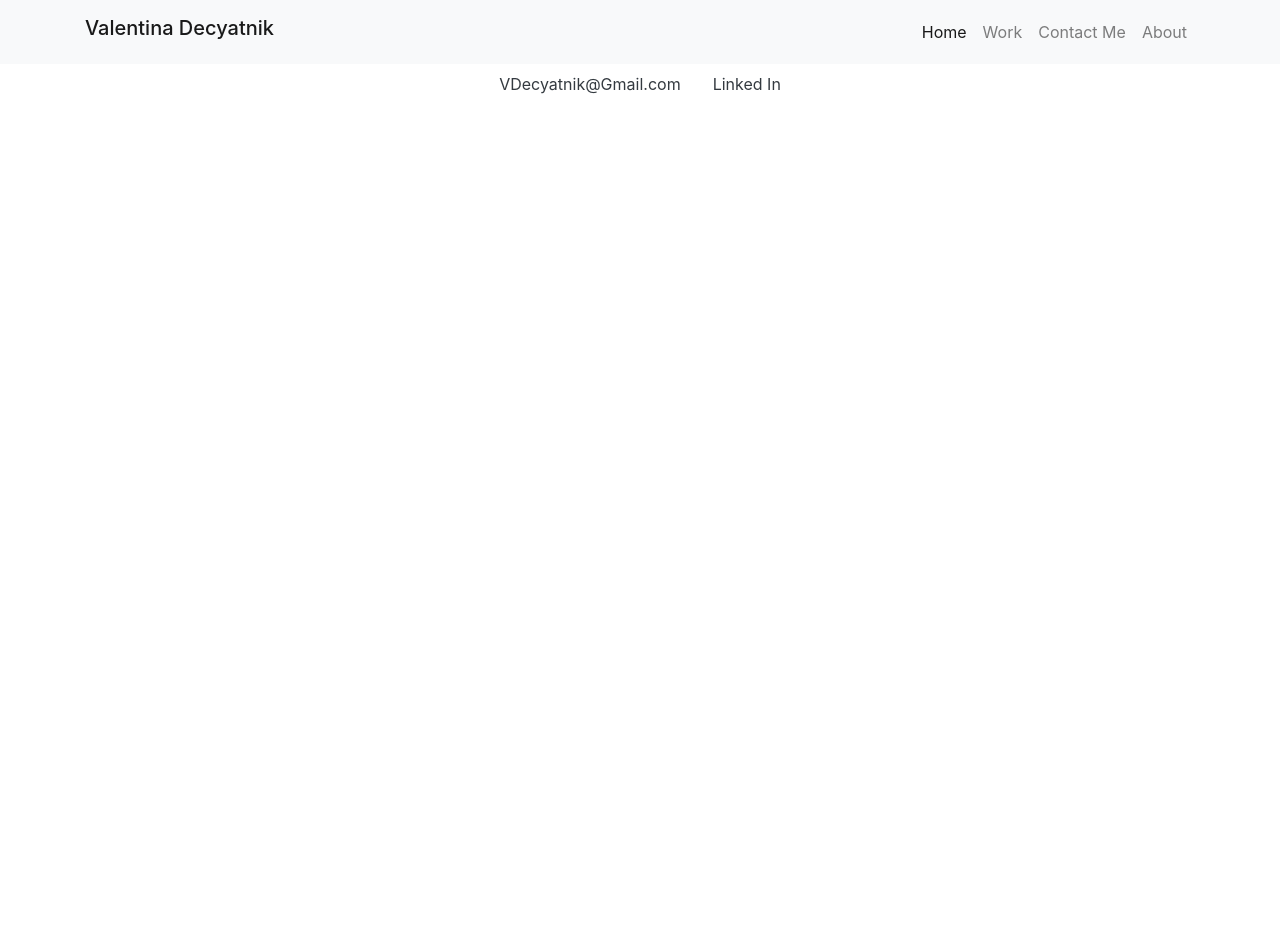
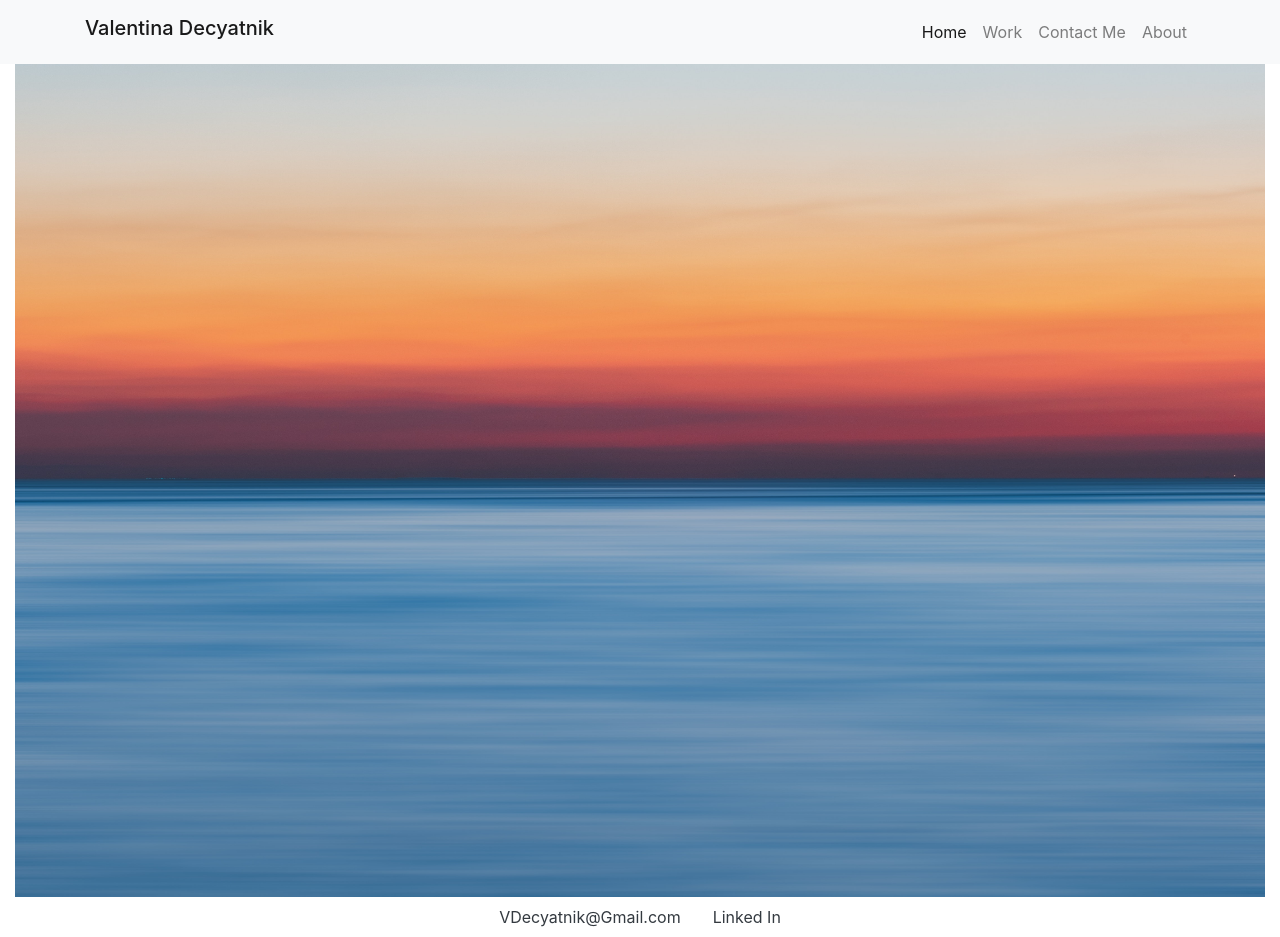
Before and after one commit to vdecyatnik/reactportfolio, a React (Create React App) app: page / in a window 1280 px wide. Before the commit the page ends 800 px from the top, so only its background shows below. Built offline with nearby package versions, Linux system fonts and the light colour scheme.

Commit message:
added home component

```diff
--- a/src/App.js
+++ b/src/App.js
@@ -2,6 +2,7 @@ import { BrowserRouter as Router, Route } from "react-router-dom";
 import About from "./components/About/About";
 import NavBar from "./components/Nav/NavBar";
 import Footer from "./components/Footer/footer";
+import Home from "./components/Home/home";
 import './App.css';
 
 function App() {
@@ -9,6 +10,7 @@ function App() {
     <Router>
       <div>
         <NavBar />
+        <Route exact path ="/" component={Home} />
         <Route exact path="/About" component={About} />
         <Footer />
       </div>
--- /dev/null
+++ b/src/components/Home/home.js
@@ -0,0 +1,20 @@
+import React from "react";
+import pic from "../../images/water.jpg";
+
+function Home(){
+
+
+    return(
+
+        <div className= "container-fluid">
+
+            <img src={pic} className= "img-fluid" alt="photo of water"></img>
+        </div>
+
+
+
+
+    )
+}
+
+export default Home;
```
